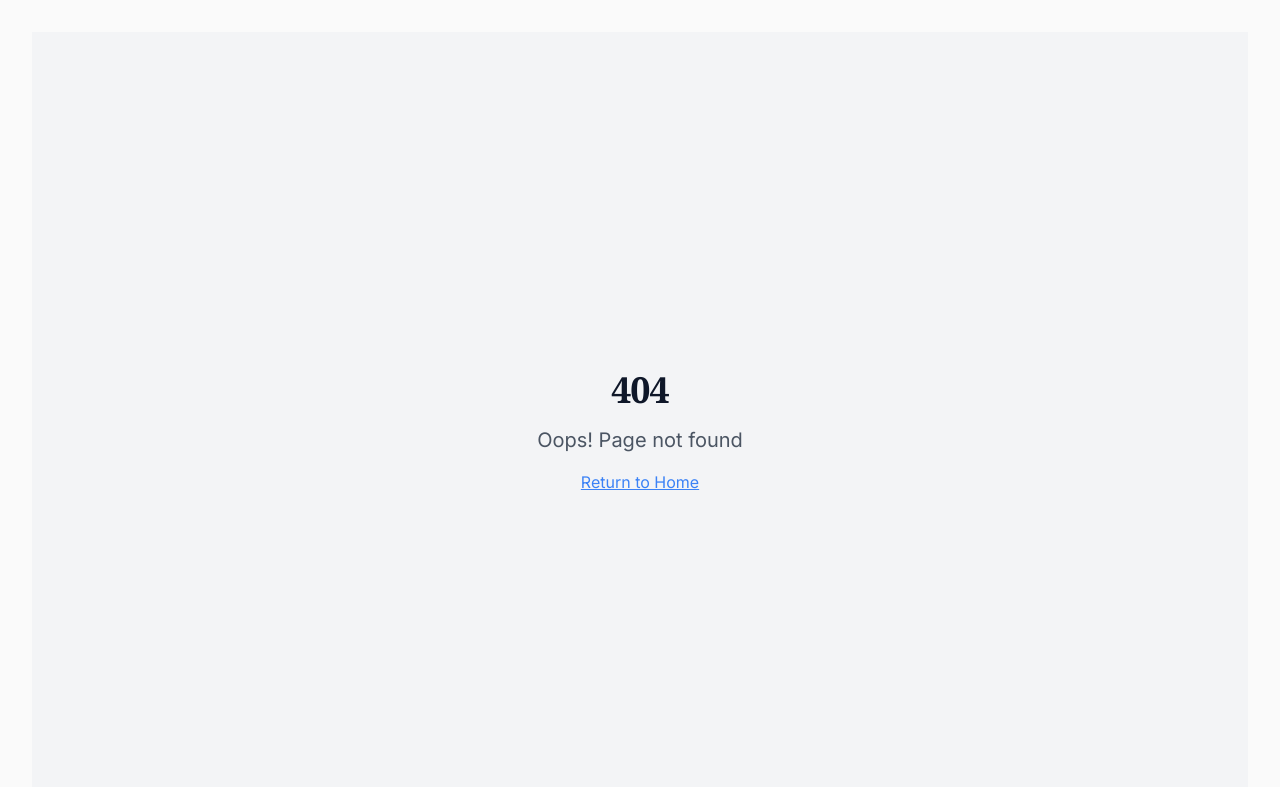
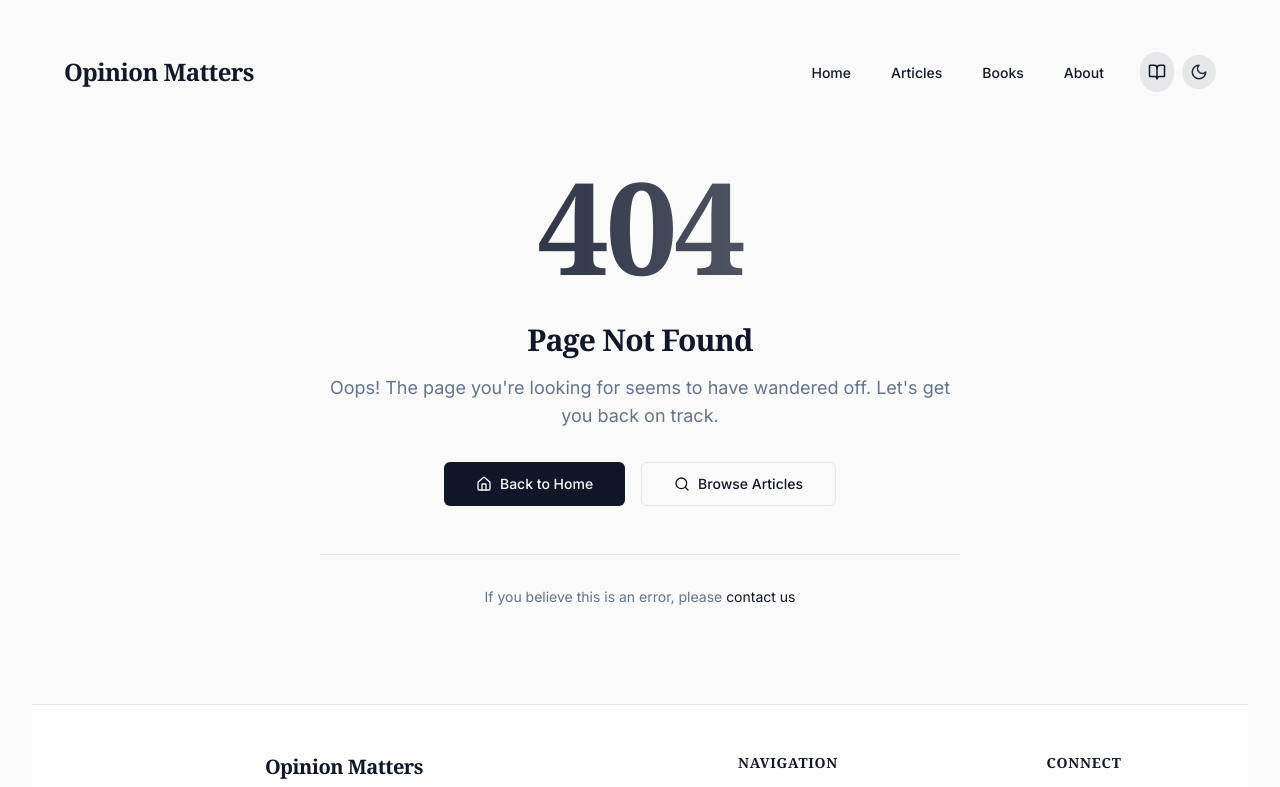
Before and after one commit to Sanylearn/thought-hive, a React (Vite) app: page /about in a window 1280 px wide. Before the commit this address had no page. Shown: the top 787 px of the page. Built offline with nearby package versions, Linux system fonts and the light colour scheme.

Commit message:
Add custom 404 page

```diff
--- a/src/pages/NotFound.tsx
+++ b/src/pages/NotFound.tsx
@@ -1,5 +1,9 @@
-import { useLocation } from "react-router-dom";
+import { useLocation, Link } from "react-router-dom";
 import { useEffect } from "react";
+import { motion } from "framer-motion";
+import { Home, ArrowLeft, Search } from "lucide-react";
+import Layout from "../components/Layout";
+import { Button } from "../components/ui/button";
 
 const NotFound = () => {
   const location = useLocation();
@@ -12,15 +16,73 @@ const NotFound = () => {
   }, [location.pathname]);
 
   return (
-    <div className="min-h-screen flex items-center justify-center bg-gray-100">
-      <div className="text-center">
-        <h1 className="text-4xl font-bold mb-4">404</h1>
-        <p className="text-xl text-gray-600 mb-4">Oops! Page not found</p>
-        <a href="/" className="text-blue-500 hover:text-blue-700 underline">
-          Return to Home
-        </a>
+    <Layout>
+      <div className="min-h-[60vh] flex items-center justify-center">
+        <motion.div
+          className="text-center max-w-2xl mx-auto px-4"
+          initial={{ opacity: 0, y: 20 }}
+          animate={{ opacity: 1, y: 0 }}
+          transition={{ duration: 0.6 }}
+        >
+          <motion.div
+            initial={{ scale: 0.8 }}
+            animate={{ scale: 1 }}
+            transition={{ duration: 0.5, delay: 0.2 }}
+            className="mb-8"
+          >
+            <h1 className="text-9xl font-bold bg-gradient-to-r from-primary to-primary/60 bg-clip-text text-transparent mb-4">
+              404
+            </h1>
+          </motion.div>
+
+          <motion.div
+            initial={{ opacity: 0 }}
+            animate={{ opacity: 1 }}
+            transition={{ duration: 0.5, delay: 0.4 }}
+          >
+            <h2 className="text-3xl font-bold mb-4">Page Not Found</h2>
+            <p className="text-muted-foreground text-lg mb-8">
+              Oops! The page you're looking for seems to have wandered off.
+              Let's get you back on track.
+            </p>
+          </motion.div>
+
+          <motion.div
+            className="flex flex-col sm:flex-row gap-4 justify-center items-center"
+            initial={{ opacity: 0, y: 20 }}
+            animate={{ opacity: 1, y: 0 }}
+            transition={{ duration: 0.5, delay: 0.6 }}
+          >
+            <Button asChild size="lg" className="gap-2">
+              <Link to="/">
+                <Home size={18} />
+                Back to Home
+              </Link>
+            </Button>
+            <Button asChild variant="outline" size="lg" className="gap-2">
+              <Link to="/articles">
+                <Search size={18} />
+                Browse Articles
+              </Link>
+            </Button>
+          </motion.div>
+
+          <motion.div
+            initial={{ opacity: 0 }}
+            animate={{ opacity: 1 }}
+            transition={{ duration: 0.5, delay: 0.8 }}
+            className="mt-12 pt-8 border-t border-border"
+          >
+            <p className="text-sm text-muted-foreground">
+              If you believe this is an error, please{" "}
+              <Link to="/" className="text-primary hover:underline">
+                contact us
+              </Link>
+            </p>
+          </motion.div>
+        </motion.div>
       </div>
-    </div>
+    </Layout>
   );
 };
 
```
